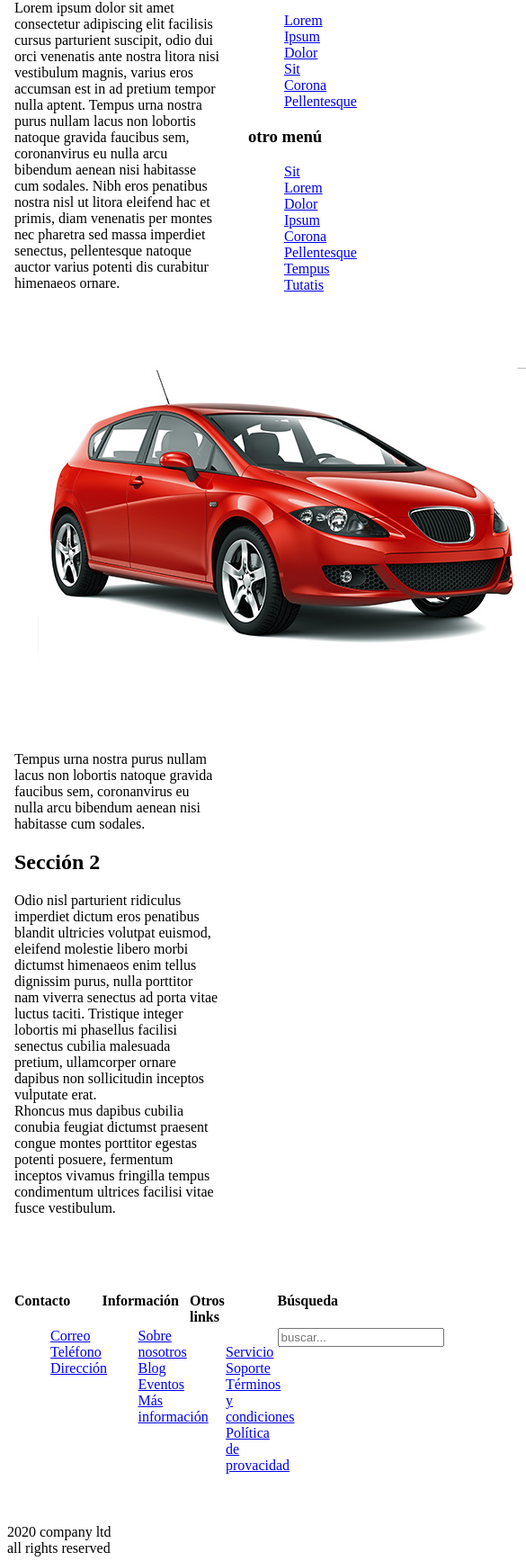
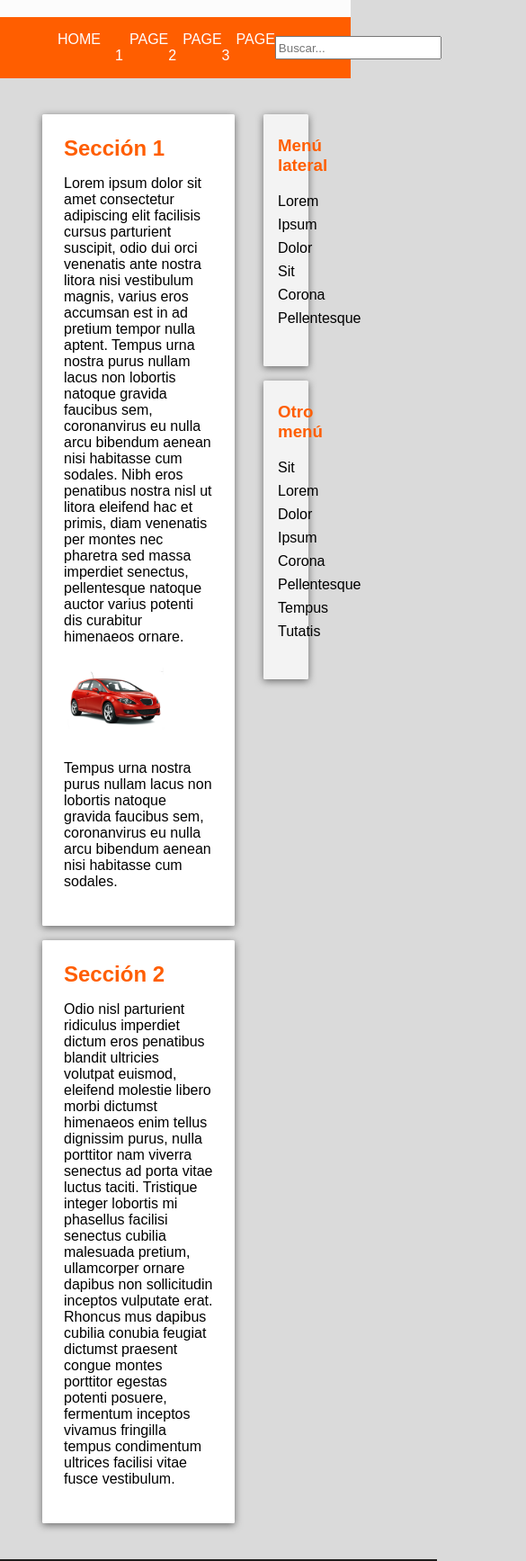
Before and after one commit to kikoterl/ejercicio, a plain HTML site: page index.html in a window 390 px wide. Shown: the part 265-2000 px from the top of the page at 90% size, 585 px wide, since content can reach past the window. Drawn offline with Linux system fonts and the light colour scheme.

Commit message:
estilo 1 acabado

```diff
--- a/estilo/style.css
+++ b/estilo/style.css
@@ -1,17 +1,133 @@
+*{
+    font-family: Arial, Helvetica, sans-serif;
+
+}
+body{
+    margin:0;
+    background-color: #dadada;
+}
+a{
+    text-decoration: none;
+}
+ul {
+    padding:0;
+    list-style: none;
+}
+
+/*header*/
+header{
+    width: 100vw;
+    margin: 1 auto;
+    background-color: #fcfcfc;
+    display: block;
+}
+h1{
+    color:#ff5e00;
+    font-size: 3em;
+}
+
 nav{
     display: flex;
+    justify-content: space-between;
+    background-color: #ff5e00;
+    padding: 0 3em;
+}
+nav a{
+    color: #fff;
+    padding: 1em;
+    margin: 0;
+}
+ nav a:hover{
+    background-color: #b94400;
 }
 #menuheader ul{
     display: flex;
+    margin:0;
 }
 #menuheader li{
-    margin-left:2vw;
+    /* margin-left:2vw; */
+    padding:  1em 0;
+    margin: 0;
 }
-ul {
-    list-style: none;
+/* #menuheader li :hover{
+    background-color: #b94400;
+} */
+#busquedaheader{
+    margin: auto 0;
+    height: 1.5em;
 }
-#busquedaheader{
+#cabecera{
+    display: flex;
+}
+#logo{
+    margin: auto 3em;
+    padding: 0.5em 0;
 
+}
+
+/*Main*/
+.main{
+    width: 80vw;
+    margin: 0 auto;
+}
+.main li{
+    padding: .25em 0;
+}
+h3{
+    margin:0;
+    color:#ff5e00;
+}
+.artAside{
+    padding: 1.5em 1em;
+    margin: 1em 0;
+    background-color: #f3f3f3;
+    box-shadow: 0px 2px 9px #686868;
+    border-radius:0.4vw;
+}
+.artAside a{
+    color: #000000;
+}
+.artAside a:hover{
+    color:#ff5e00;
+}
+h2{
+    margin:0;
+    color:#ff5e00;
+}
+.artMain{
+    background-color: #ffffff;
+    padding: 1.5em;
+    margin:1em 0;
+    box-shadow: 0px 2px 9px #686868;
+    border-radius:0.4vw;
+}
+.main img{
+    height:70%;
+    width: 70%;
+}
+
+/*Footer*/
+footer{
+    background-color: #1f1d1c;
+    color: #fff;
+    width: 100vw;
+    margin: 0 auto;
+    padding: 1em 3em;
+}
+footer p{
+    margin: 0;
+}
+footer a{
+    color: #fff;
+}
+footer a:hover{
+    color:#ff5e00;
+}
+footer li{
+    padding: .25em 0;
+}
+h4{
+    margin: .5em 0;
 }
 
 /*Retícula*/
@@ -151,71 +267,3 @@ ul {
 .columna-flex-inversa {
     flex-direction: column-reverse
 }
-}
-
-/*Móvil*/
-
-@media (max-width:760px){
-
-
-
-/*Menu navegador y listas*/
-
-h1{
-    display: none;
-}
-ul{
-    list-style:none;
-    padding:0;
-}
-li{
-    padding:0;
-    margin:0;
-}
-a{
-    color:#353632;
-    text-decoration:none;
-}
-a:hover{
-    color:#f8f8e3;
-}
-#menu-lista{
-    justify-content: space-between;
-}
-#menu-lista li{
-    margin-left:1em;
-    padding:.5em;
-    border-bottom: 1px solid #353632;
-}
-#menu{
-    border-radius: 0.5em;
-    color:#353632;
-    display:block;
-    padding:.5em;
-    background-color: #ff5e00;
-    margin:.5em;
-    border-radius: 0.5em;
-}
-nav{
-    display:flex;
-}
-#logo{
-    display:flex;
-    justify-content: space-between;
-    margin:.5em 0;
-}
-article{
-    margin: auto 0;
-}
-article li{
-    padding:.5em;
-    border-top: 1px solid #353632;
-}
-.cuatro-col {
-    grid-column-end: span 12;
-}
-.ocho-col {
-    grid-column-end: span 12;
-}
-
-}
--- a/index.html
+++ b/index.html
@@ -8,38 +8,38 @@
 <body>
     <header>
         <div id="cabecera">
-            <img src="img/logo.png" alt="Website logo" height="88px" width="133px" >
+            <img src="img/logo.png" alt="Website logo" height="88px" width="133px" id="logo">
             <h1>Página para probar GIT</h1>
         </div>
         <nav id="menuheader">
             <ul>
-                <li><a href="index.html">home</a></li>
-                <li><a href="index.html">page 1</a></li>
-                <li><a href="index.html">page 2</a></li>
-                <li><a href="index.html">page 3</a></li>
+                <li><a href="index.html">HOME</a></li>
+                <li><a href="index.html">PAGE 1</a></li>
+                <li><a href="index.html">PAGE 2</a></li>
+                <li><a href="index.html">PAGE 3</a></li>
             </ul>
-            <input type="text" placeholder="buscar..." id="busquedaheader">
+            <input type="text" placeholder="Buscar..." id="busquedaheader">
         </nav>
     </header>
     <div class="main">
         <section>
             <div class="contenedor">
                 <div class="fila">
-                    <main class="ocho-col">
-                        <article>
+                    <main class="nueve-col">
+                        <article class="artMain">
                             <h2>Sección 1</h2>
                             <p>Lorem ipsum dolor sit amet consectetur adipiscing elit facilisis cursus parturient suscipit, odio dui orci venenatis ante nostra litora nisi vestibulum magnis, varius eros accumsan est in ad pretium tempor nulla aptent. Tempus urna nostra purus nullam lacus non lobortis natoque gravida faucibus sem, coronanvirus eu nulla arcu bibendum aenean nisi habitasse cum sodales. Nibh eros penatibus nostra nisl ut litora eleifend hac et primis, diam venenatis per montes nec pharetra sed massa imperdiet senectus, pellentesque natoque auctor varius potenti dis curabitur himenaeos ornare.</p>
                             <img src="img/coche.jpg" alt="foto de un coche" height="475px" width="600px">
                             <p>Tempus urna nostra purus nullam lacus non lobortis natoque gravida faucibus sem, coronanvirus eu nulla arcu bibendum aenean nisi habitasse cum sodales.</p>
                         </article>
-                        <article>
+                        <article class="artMain">
                             <h2>Sección 2</h2>
                             <p>Odio nisl parturient ridiculus imperdiet dictum eros penatibus blandit ultricies volutpat euismod, eleifend molestie libero morbi dictumst himenaeos enim tellus dignissim purus, nulla porttitor nam viverra senectus ad porta vitae luctus taciti. Tristique integer lobortis mi phasellus facilisi senectus cubilia malesuada pretium, ullamcorper ornare dapibus non sollicitudin inceptos vulputate erat.<br> Rhoncus mus dapibus cubilia conubia feugiat dictumst praesent congue montes porttitor egestas potenti posuere, fermentum inceptos vivamus fringilla tempus condimentum ultrices facilisi vitae fusce vestibulum.</p>
                         </article>
                     </main>
-                    <aside class="cuatro-col">
-                        <article>
-                            <h3>menú lateral</h3>
+                    <aside class="tres-col">
+                        <article class="artAside">
+                            <h3>Menú lateral</h3>
                             <ul>
                                 <li><a href="#">Lorem</a></li>
                                 <li><a href="#">Ipsum</a></li>
@@ -49,8 +49,8 @@
                                 <li><a href="#">Pellentesque</a></li>
                             </ul>
                         </article>
-                        <article>
-                            <h3>otro menú</h3>
+                        <article class="artAside">
+                            <h3>Otro menú</h3>
                             <ul>
                                 <li><a href="#">Sit</a></li>
                                 <li><a href="#">Lorem</a></li>
@@ -99,7 +99,7 @@
                     </div>
                     <div class="tres-col">
                         <h4>Búsqueda</h4>
-                        <input type="text" placeholder="buscar...">
+                        <input type="text" placeholder="Buscar...">
                     </div>
                 </div>
             </div>
```
